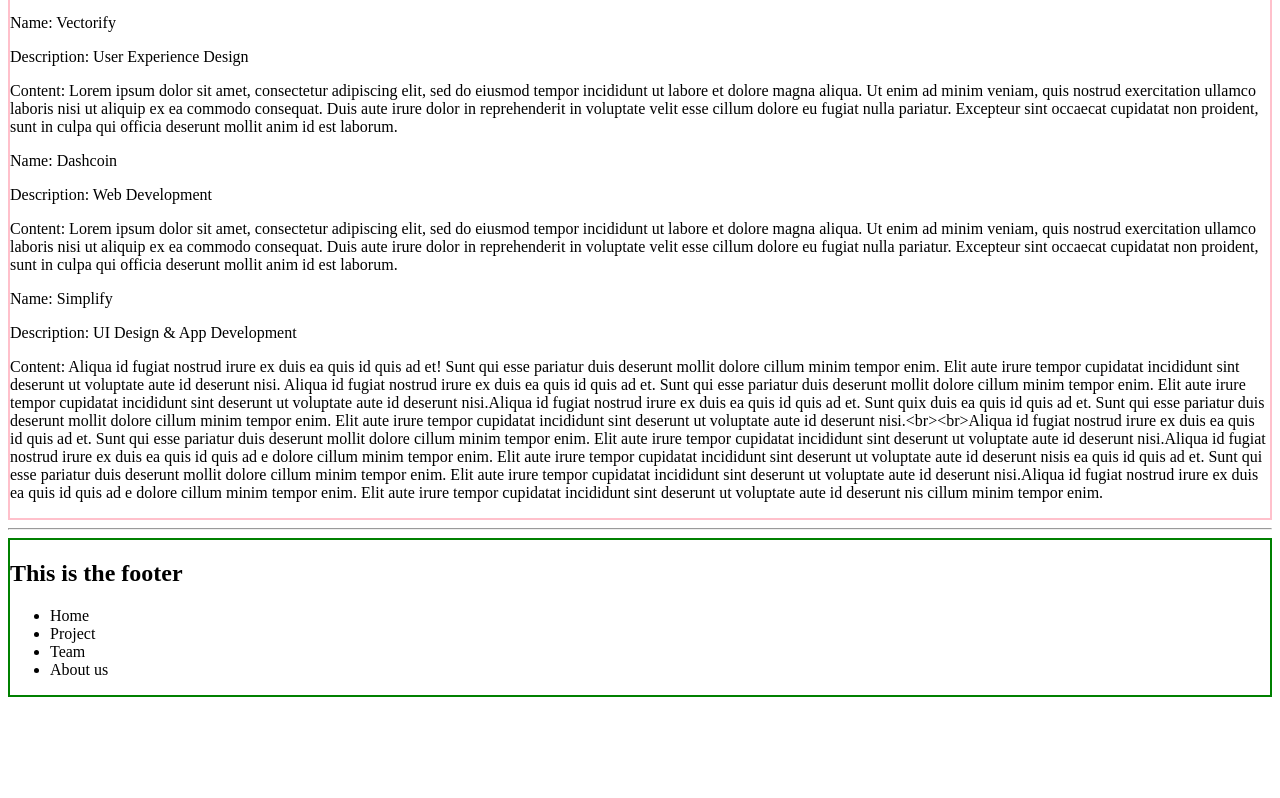
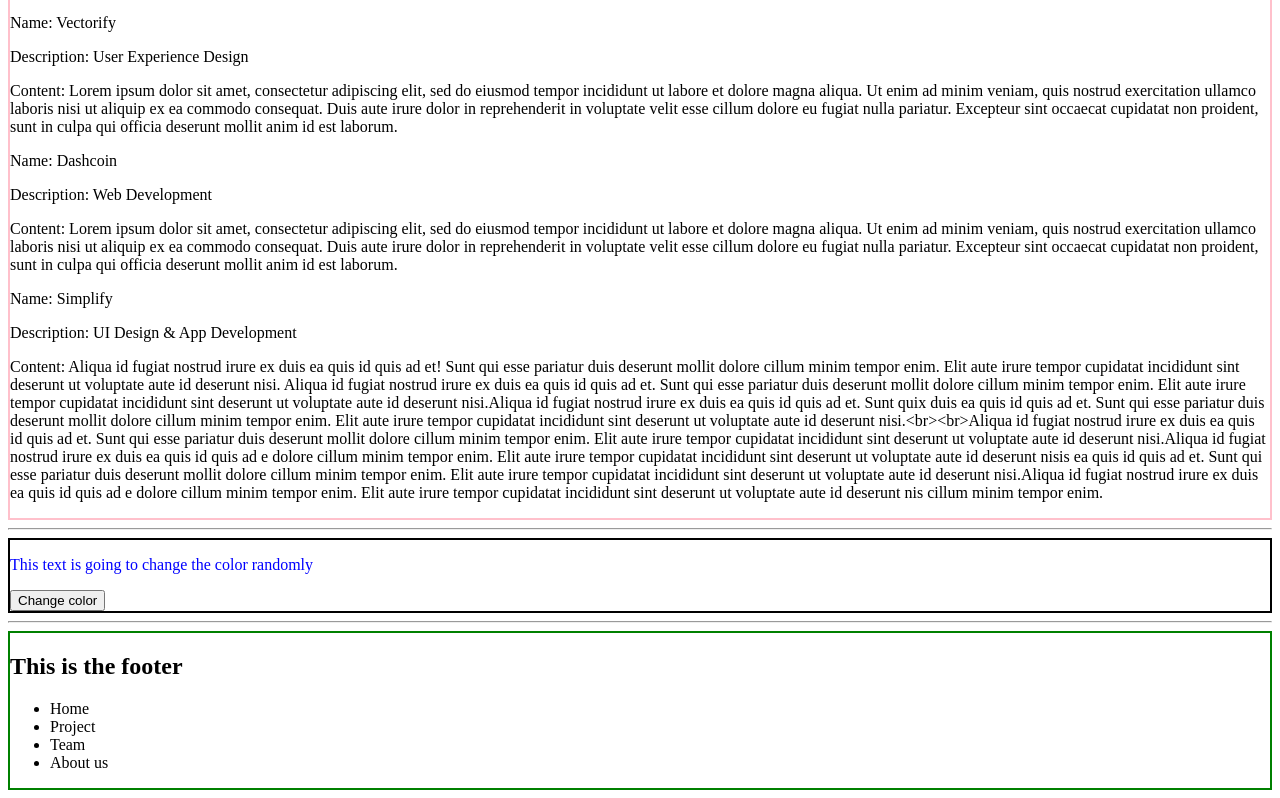
Before and after one commit to RaulFR01/w9d1, a Vue app: page / in a window 1280 px wide. Shown: the part 766-1564 px from the top of the page. Before the commit the page ends 1471 px from the top, so only its background shows below. Built offline with nearby package versions, Linux system fonts and the light colour scheme.

Commit message:
iteration 5 done

```diff
--- a/src/App.vue
+++ b/src/App.vue
@@ -6,6 +6,8 @@
   <ConditionTest />
   <hr />
   <ListData />
+  <hr />
+  <ChangeElementColor />
   <hr />
   <FooterSection />
 </template>
@@ -16,6 +18,7 @@ import NavBar from "./components/navBar.vue";
 import FormBonus from "./components/formBonus.vue";
 import ConditionTest from "./components/ConditionTest.vue";
 import ListData from "./components/listData.vue";
+import ChangeElementColor from "./components/changeElementColor.vue";
 export default {
   name: "App",
   data: function () {
@@ -29,6 +32,7 @@ export default {
     FormBonus,
     ConditionTest,
     ListData,
+    ChangeElementColor,
   },
 
   created() {
@@ -50,6 +54,9 @@ export default {
 .iteration4 {
   border: solid 2px pink;
 }
+.iteration5 {
+  border: solid 2px black;
+}
 .bonus {
   border: solid 2px blue;
 }
--- /dev/null
+++ b/src/components/changeElementColor.vue
@@ -0,0 +1,28 @@
+<template>
+  <div class="iteration5">
+    <p class="text" v-bind:style="{ color: activeColor }">
+      This text is going to change the color randomly
+    </p>
+    <button @click="changeColor">Change color</button>
+  </div>
+</template>
+
+<script>
+export default {
+  name: "changeElementColor",
+  data() {
+    return {
+      activeColor: "blue",
+    };
+  },
+  methods: {
+    changeColor() {
+      this.activeColor =
+        "#" + Math.floor(Math.random() * 16777215).toString(16);
+      return this.activeColor;
+    },
+  },
+};
+</script>
+
+<style scoped></style>
```
Also changed, not shown: 1 other file (tests, documents, lock files or other folders).
